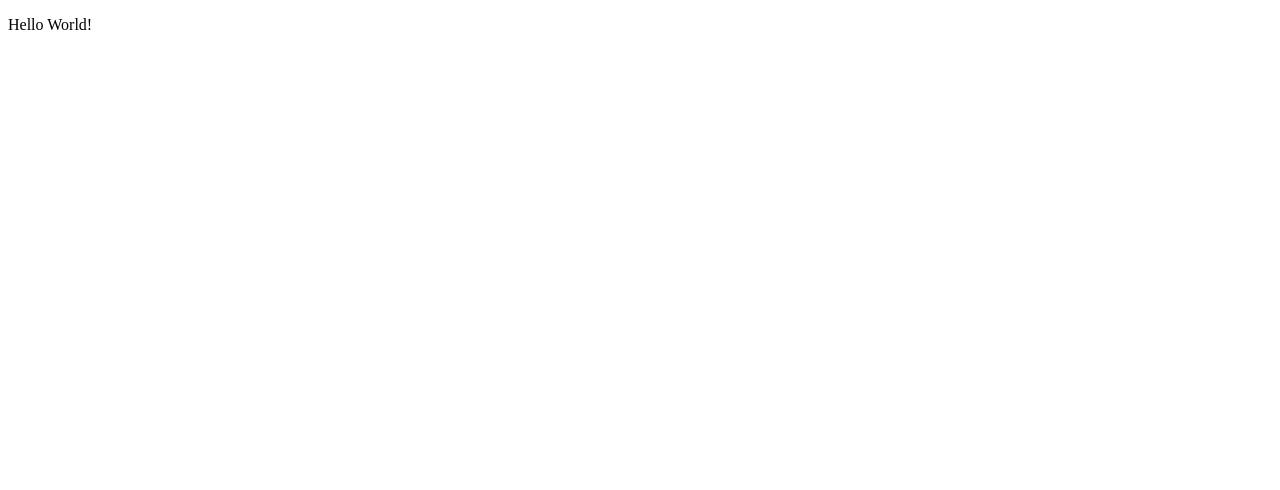
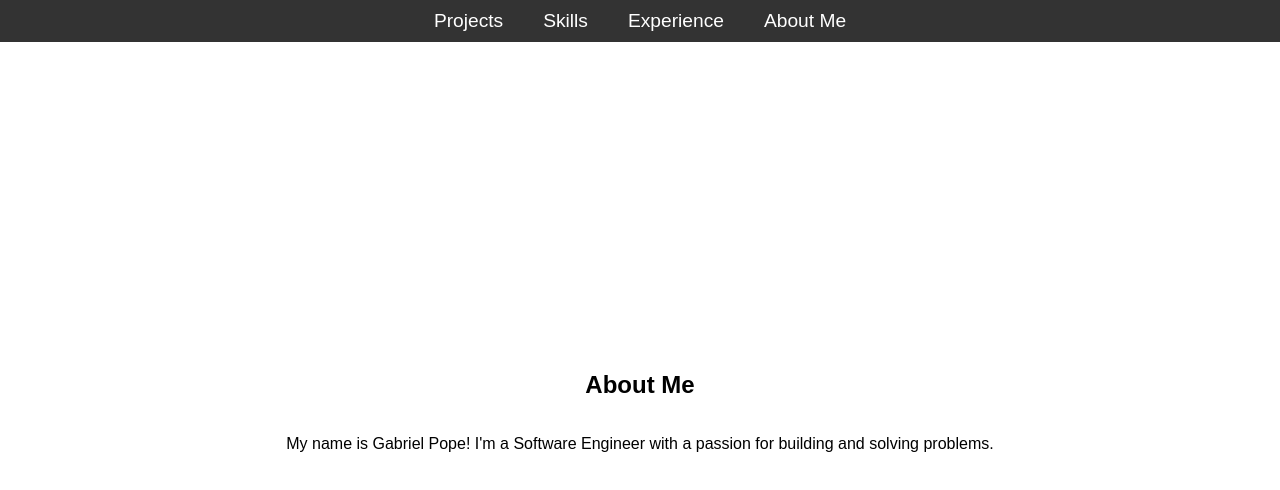
Before and after one commit to GabrielPopeDeveloper/2024-Portfolio, a plain HTML site: page index.html in a window 1280 px wide. Shown: the top 490 px of the page. Drawn offline with Linux system fonts and the light colour scheme.

Commit message:
Added multiple files and beginner styles.

```diff
--- /dev/null
+++ b/index.css
@@ -0,0 +1,49 @@
+body {
+    margin: 0;
+    padding: 0;
+    font-family: Arial, sans-serif;
+}
+
+.navigation {
+    position: fixed;
+    top: 0;
+    left: 0;
+    width: 100%;
+    background-color: #333;
+    display: flex;
+    justify-content: center;
+    padding: 10px 0;
+    z-index: 1000;
+}
+
+.navigation a {
+    color: #fff;
+    text-decoration: none;
+    margin: 0 20px;
+    font-size: 1.2rem;
+    transition: color 0.3s ease;
+}
+
+.navigation a:hover {
+    color: #ffcc00;
+}
+
+main {
+    width: 100%;
+    display: flex;
+    flex-direction: column;
+}
+
+section {
+    height: 100vh;
+    overflow-y: auto;
+    padding: 20px;
+    display: flex;
+    flex-direction: column;
+    justify-content: center;
+    align-items: center;
+}
+
+section h2 {
+    margin-top: 0;
+}
--- a/index.html
+++ b/index.html
@@ -5,8 +5,52 @@
     <meta http-equiv="X-UA-Compatible" content="IE=edge">
     <meta name="viewport" content="width=device-width, initial-scale=1.0">
     <title>2024 Portfolio</title>
+    <link rel="stylesheet" href="index.css">
+    <script src="index.js" defer></script>
 </head>
 <body>
-    <p>Hello World!</p>
+    <header>
+        <!-- Header content -->
+    </header>
+
+    <nav class="navigation">
+        <a href="#projects">Projects</a>
+        <a href="#skills">Skills</a>
+        <a href="#experience">Experience</a>
+        <a href="#about">About Me</a>
+    </nav>
+
+    <div class="hero">
+        <!-- Hero content -->
+    </div>
+
+    <main>
+        <section id="about">
+            <h2>About Me</h2>
+            <p>My name is Gabriel Pope! I'm a Software Engineer with a passion for building and solving problems.</p>
+        </section>
+
+        <section id="experience">
+            <h2>Experience</h2>
+            <p>Lorem ipsum dolor sit amet, consectetur adipiscing elit. Sed eget sapien vel ante tincidunt blandit.</p>
+        </section>
+
+        <section id="projects">
+            <h2>Projects</h2>
+            <p>Lorem ipsum dolor sit amet, consectetur adipiscing elit. Sed eget sapien vel ante tincidunt blandit.</p>
+        </section>
+
+        <section id="skills">
+            <h2>Skills</h2>
+            <p>Lorem ipsum dolor sit amet, consectetur adipiscing elit. Sed eget sapien vel ante tincidunt blandit.</p>
+        </section>
+    </main>
+
+
+    <footer>
+        <!-- Footer content -->
+    </footer>
+    <script src="index.js" defer></script>
 </body>
+
 </html>
--- /dev/null
+++ b/index.js
@@ -0,0 +1,16 @@
+document.addEventListener("DOMContentLoaded", function() {
+    const links = document.querySelectorAll(".navigation a");
+
+    links.forEach(link => {
+        link.addEventListener("click", function(event) {
+            event.preventDefault();
+            const targetId = this.getAttribute("href").substring(1);
+            const targetElement = document.getElementById(targetId);
+
+            window.scrollTo({
+                top: targetElement.offsetTop - 50, // Adjust offset as needed
+                behavior: "smooth"
+            });
+        });
+    });
+});
```
